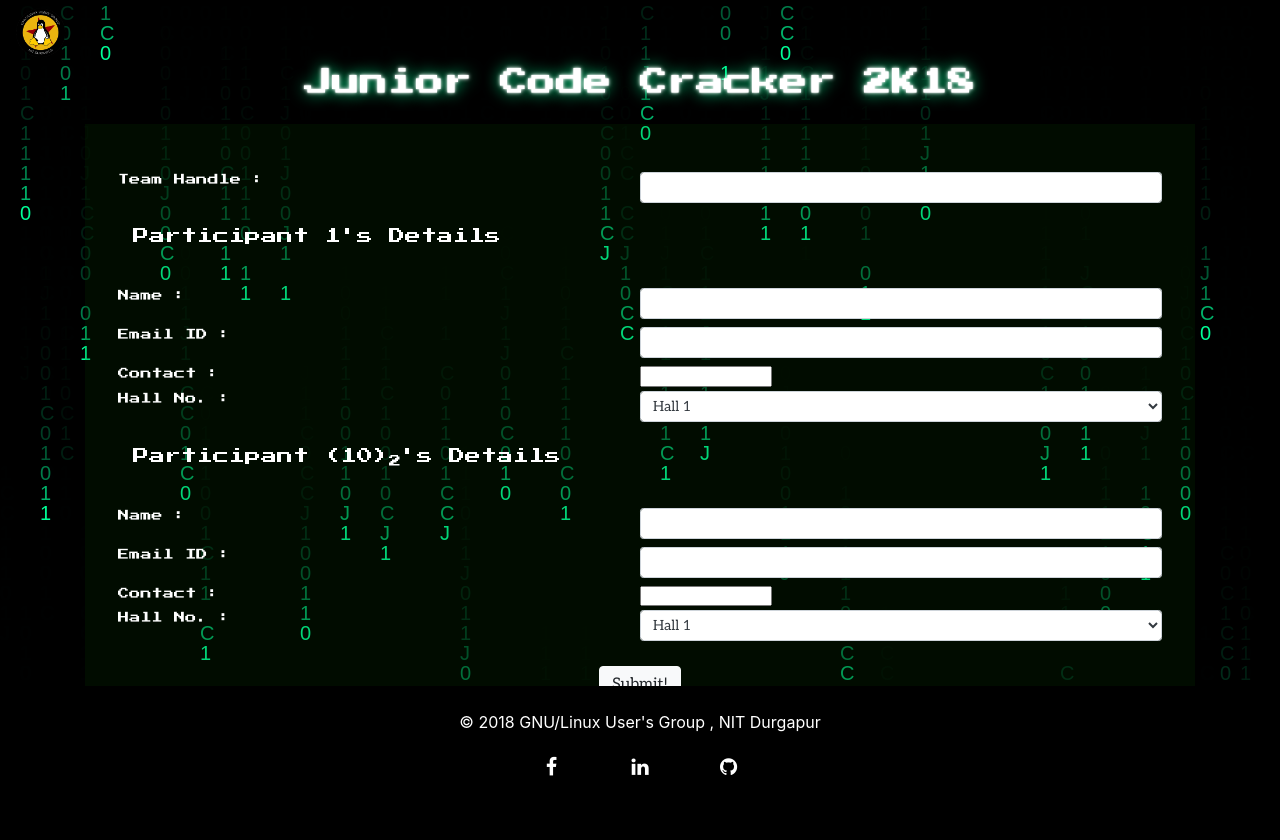
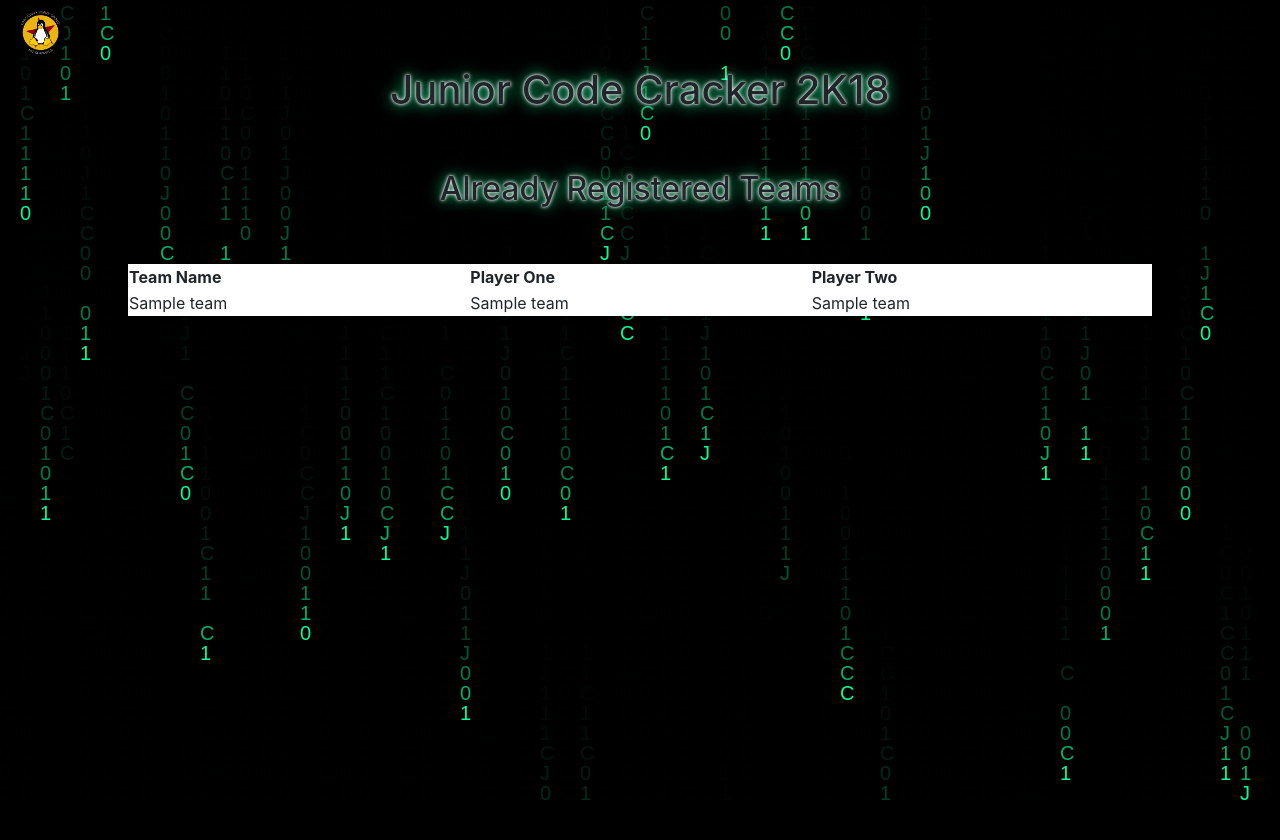
Before and after one commit to lugnitdgp/jcc-registration-portal, a Django app: page /teams in a window 1280 px wide. Shown: the top 840 px of the page. After the commit the page ends 800 px from the top, so only its background shows below. Run offline with Django 3.2, Linux system fonts and the light colour scheme; tables that the repository leaves empty hold one stand-in row (values such as "Sample post"); some libraries are stand-ins or nearby versions.

Commit message:
Added page to show already registered teams in table (#58)
* added function to view already registered teams

* added teams page url

* added html page to show already registered teams in table

* Added link-button to go to teams page

* fixed the typo

```diff
--- a/core/views.py
+++ b/core/views.py
@@ -68,3 +68,8 @@ def index(request):
 
     context = {'form': form, 'is_team_name_taken': is_team_name_taken}
     return render(request, 'register.html', context)
+
+
+def Team_List(request):
+    all_teams = Team.objects.all()
+    return render(request, "team.html", {'Teams': all_teams})
--- a/jcc/urls.py
+++ b/jcc/urls.py
@@ -1,9 +1,10 @@
 from django.conf.urls import url
 from django.contrib import admin
 from django.conf.urls import include
-
+from core.views import Team_List
 
 urlpatterns = [
+    url(r'^teams', Team_List, name='Team'),
     url(r'^admin', admin.site.urls),
     url(r'^', include('core.urls')),
 ]
--- a/templates/register.html
+++ b/templates/register.html
@@ -109,6 +109,7 @@
             <input type="submit" class="btn btn-light SUBMIT-BTN" name="register" value="Submit!">
         </div>
     </form>
+  <div align='center'><a href=teams><input type="button" name="button" padding=5px value="Already Registered Teams"></a></div>
 </div>
 <br>
 <br>
--- /dev/null
+++ b/templates/team.html
@@ -0,0 +1,19 @@
+{% extends 'base.html' %}
+{% block content %}
+<h1 class="text-center mt-md-0  heading-1">Junior Code Cracker 2K18</h1>
+<br>
+<br>
+<h2 class="text-center mt-md-0  heading-1">Already Registered Teams</h2>
+<br>
+<br>
+<table bgcolor="white" width=80% align='center'>
+<tr><th>Team Name</th>
+  <th>Player One</th>
+  <th>Player Two</th></tr>
+{% for team in Teams %}
+  <tr><td>{{ team.team_name }}</td>
+    <td>{{ team.player_one_name}}</td>
+    <td>{{ team.player_two_name}}</td></tr>
+{% endfor %}
+</table>
+{% endblock %}
```
